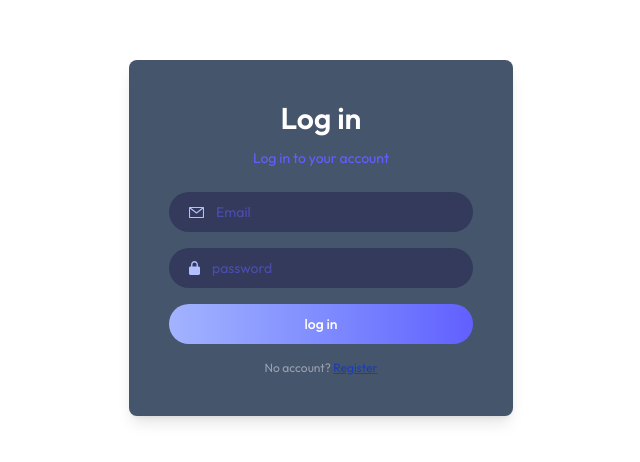
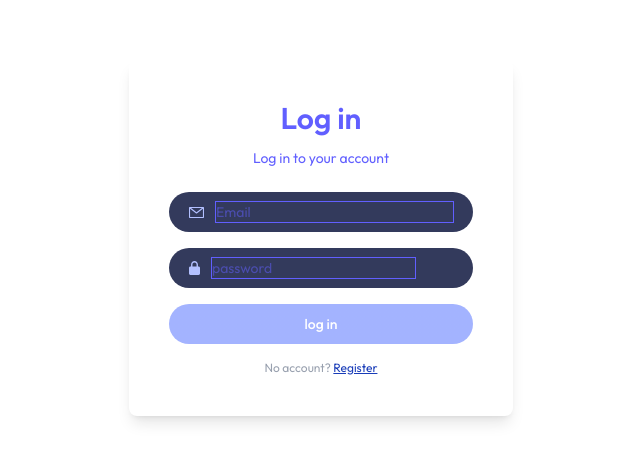
Before and after one commit to victornjiru80/MERN-auth, a React (Vite) app in the folder client/: page /login in a window 1280 px wide. Shown: the part 162-624 px from the top of the page, without its empty margins (319-959 px from the left). Built offline with nearby package versions, Linux system fonts and the light colour scheme; no server answers.

Commit message:
Update Login.jsx

```diff
--- a/client/src/pages/Login.jsx
+++ b/client/src/pages/Login.jsx
@@ -53,9 +53,9 @@ const Login = () => {
     <div className='flex items-center justify-center min-h-screen px-6 sm:px-0 '>
 
 
-      <div className='bg-slate-600 p-10 rounded-lg shadow-lg w-full sm:w-96 text-indigo-500 text-sm'>
+      <div className='bg-white p-10 rounded-lg shadow-lg w-full sm:w-96 text-indigo-500 text-sm'>
 
-        <h2 className='text-3xl font-semibold text-white text-center mb-3'>{state === 'sign up' ? 'Create Account' : 'Log in'}</h2>
+        <h2 className='text-3xl font-semibold text-black-500 text-center mb-3'>{state === 'sign up' ? 'Create Account' : 'Log in'}</h2>
 
         <p className='text-center text-sm mb-6'>{state === 'sign up' ? 'Create your account' : 'Log in to your account'}</p>
 
@@ -65,7 +65,7 @@ const Login = () => {
              <div className='mb-4 flex items-center gap-3 w-full px-5 py-2.5 rounded-full bg-[#333a5c]'>
               <img src={assets.person_icon} alt="" />
               <input onChange={e => setName(e.target.value)} value = {name}
-               className='bg-transparent outline-none ' type="text" placeholder='Full Names' required />
+               className='bg-transparent outline ' type="text" placeholder='Full Names' required />
              </div>
           )}
 
@@ -73,23 +73,23 @@ const Login = () => {
               <img src={assets.mail_icon} alt="" />
               <input
               onChange={e => setEmail(e.target.value)} value = {email}
-              className='bg-transparent w-full outline-none ' type="email" placeholder='Email' required />
+              className='bg-transparent w-full outline ' type="email" placeholder='Email' required />
           </div>
 
           <div className='mb-4 flex items-center gap-3 w-full px-5 py-2.5 rounded-full bg-[#333a5c]'>
               <img src={assets.lock_icon} alt="" />
               <input
                 onChange={e => setPassword(e.target.value)} value = {password}
-                className='bg-transparent outline-none ' type="password" placeholder='password' required />
+                className='bg-transparent outline ' type="password" placeholder='password' required />
           </div>
 
               { state === 'login' &&
                ( <p
                   onClick={()=> navigate('/reset-password')}
-                  className='mb-4 text-indigo-500 cursor-pointer'>Forgot password?
+                  className='mb-4 text-indigo-600 cursor-pointer'>Forgot password?
                 </p>) }
 
-          <button className='w-full py-2.5 rounded-full bg-gradient-to-r from-indigo-300 to-indigo-500 text-white font-medium'>{state}</button>
+          <button className='w-full py-2.5 rounded-full bg-gradient-to-r from-indigo-300 to-indigo-300 text-white font-medium'>{state}</button>
 
         </form>
 
```
